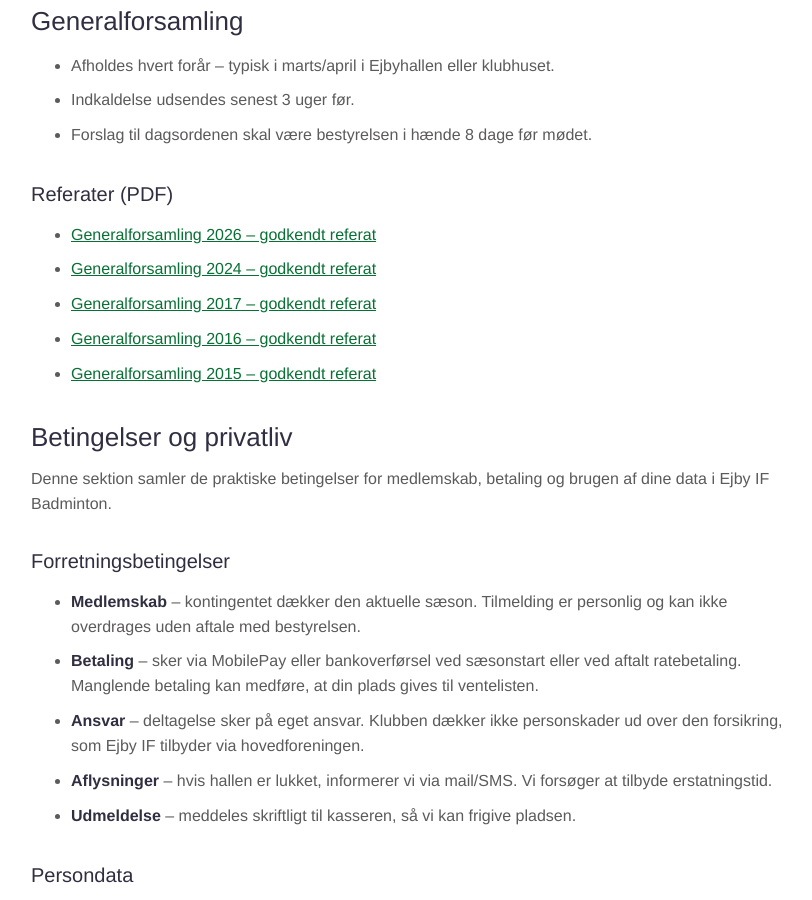
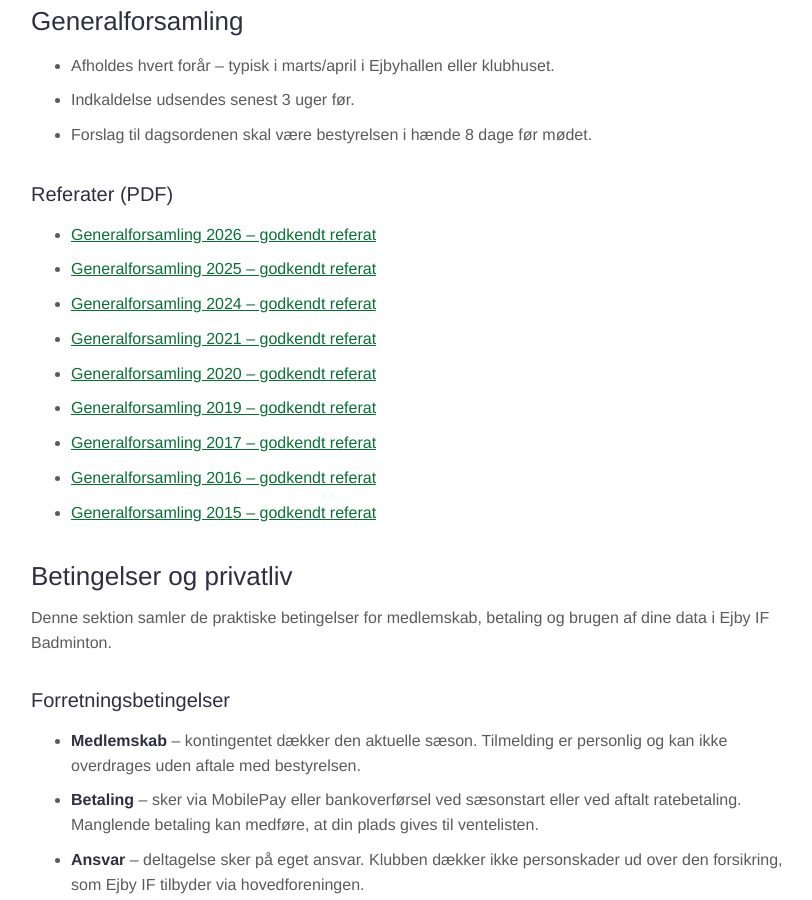
Before and after one commit to Ejby-badminton/web-site, a Jekyll site: the page built from indhold/sider/vedtaegter-generalforsamling.md, in a window 1280 px wide and 900 px high, scrolled down 483 px. Shown: the whole window, without its empty margins (224-1036 px from the left). Built offline with Jekyll 4.4.1, drawn with Linux system fonts in a browser that asks for light colours.

Commit message:
feat: tilføj manglende generalforsamlingsreferater 2019–2021 og 2025
Konverterer fire .docx-referater til PDF og tilføjer dem på vedtægtssiden.
Referatlisten er nu komplet fra 2015 til 2026 (undtagen 2018 og 2022–2023).

Co-Authored-By: Claude Sonnet 4.6 <noreply@anthropic.com>

```diff
--- a/indhold/sider/vedtaegter-generalforsamling.md
+++ b/indhold/sider/vedtaegter-generalforsamling.md
@@ -21,7 +21,11 @@ forretningsbetingelser samlet ét sted.
 ### Referater (PDF)
 
 - [Generalforsamling 2026 – godkendt referat](/assets/docs/Referat-generalforsamling-2026.pdf)
+- [Generalforsamling 2025 – godkendt referat](/assets/docs/Referat-generalforsamling-2025.pdf)
 - [Generalforsamling 2024 – godkendt referat](/assets/docs/Referat-generalforsamling-2024.pdf)
+- [Generalforsamling 2021 – godkendt referat](/assets/docs/Referat-generalforsamling-2021.pdf)
+- [Generalforsamling 2020 – godkendt referat](/assets/docs/Referat-generalforsamling-2020.pdf)
+- [Generalforsamling 2019 – godkendt referat](/assets/docs/Referat-generalforsamling-2019.pdf)
 - [Generalforsamling 2017 – godkendt referat](/assets/docs/Referat-generalforsamling-2017.pdf)
 - [Generalforsamling 2016 – godkendt referat](/assets/docs/Referat-generalforsamling-2016.pdf)
 - [Generalforsamling 2015 – godkendt referat](/assets/docs/Referat-generalforsamling-2015.pdf)
```
Also changed, not shown: 4 other files.
